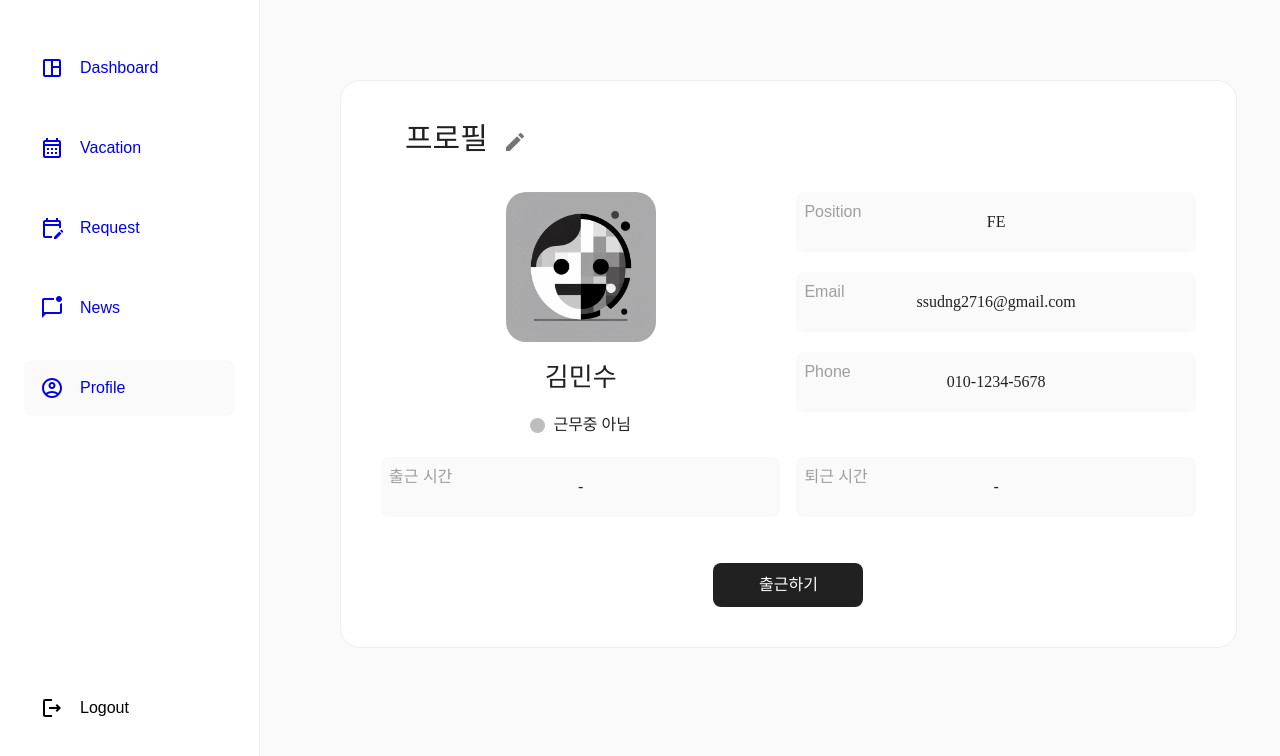
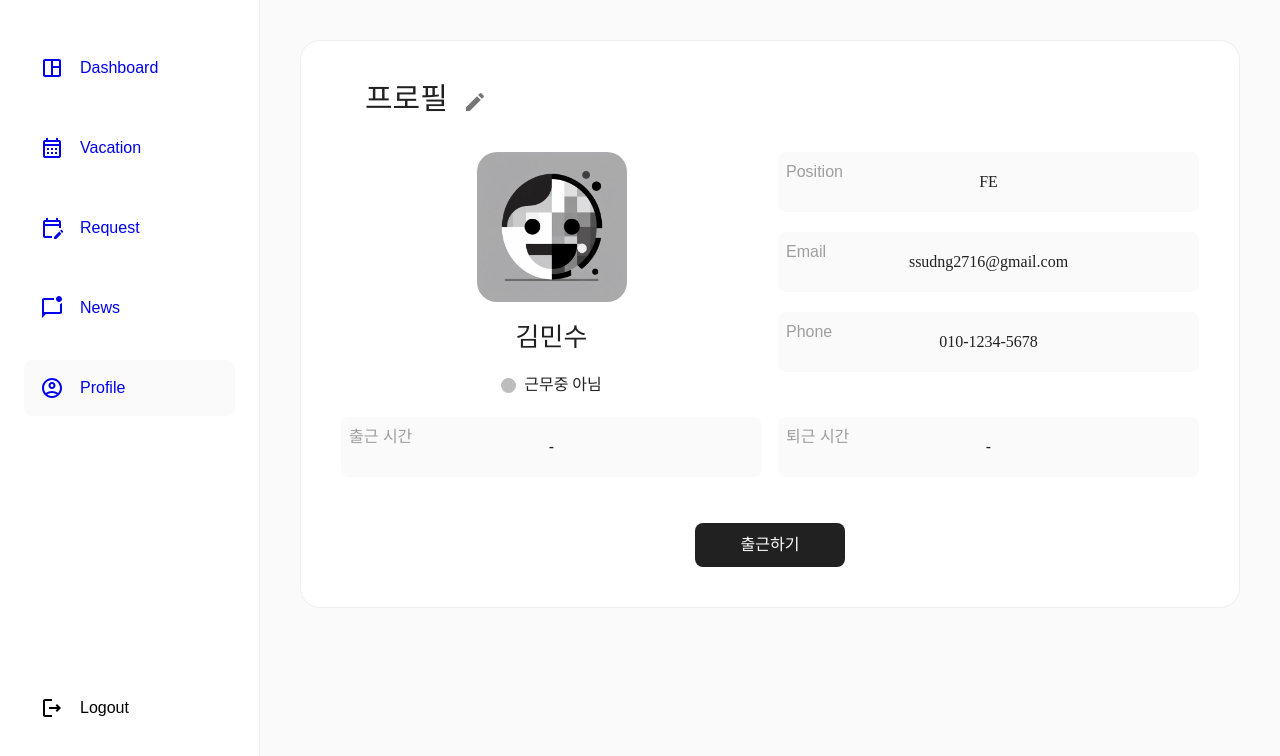
Before and after one commit to SSUDNG/toy1-group3, a React (Create React App) app: page /profile in a window 1280 px wide. Shown: the top 756 px of the page. Built offline with nearby package versions, Linux system fonts and the light colour scheme; no server answers; sample sign-in values are in the browser's storage; a web font is replaced by a local one.

Commit message:
fix: CSS/content page width

```diff
--- a/src/App.module.css
+++ b/src/App.module.css
@@ -3,6 +3,7 @@
 }
 .content {
   height: 100vh;
+  width: 100vw;
   margin: 40px;
   background-color: #fafafa;
 }
--- a/src/pages/ProfilePage/profilePage.module.css
+++ b/src/pages/ProfilePage/profilePage.module.css
@@ -1,6 +1,5 @@
 .pageContainer {
   padding: 40px;
-  margin: 40px;
   width: 100%;
   background-color: #fff;
   border-radius: 20px;
```
